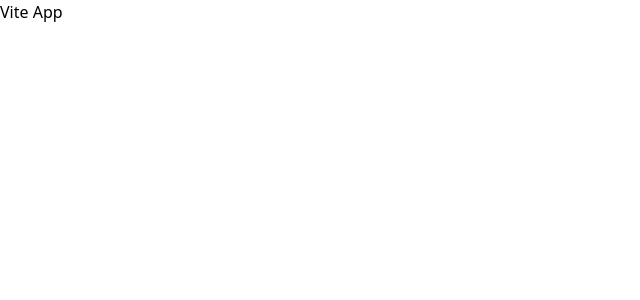
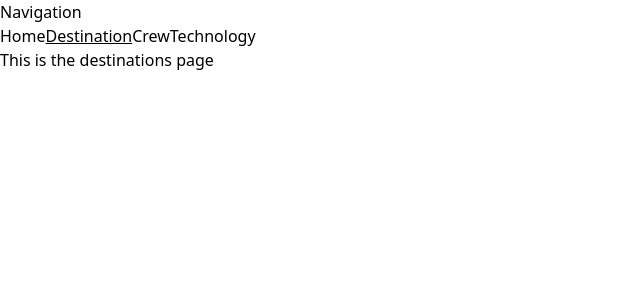
Before and after one commit to sos321/space-tourism, a React (Vite) app: page /destination in a window 1280 px wide. Shown: the top 300 px of the page, without its empty margins (0-640 px from the left). Built offline with nearby package versions, Linux system fonts and the light colour scheme.

Commit message:
create route structure

```diff
--- a/src/App.jsx
+++ /dev/null
@@ -1,5 +0,0 @@
-function App() {
-  return <div className="App">Vite App</div>;
-}
-
-export default App;
--- /dev/null
+++ b/src/components/navigation.jsx
@@ -0,0 +1,25 @@
+import { Fragment } from "react";
+import { Outlet, NavLink } from "react-router-dom";
+
+function Navigation() {
+  return (
+    <Fragment>
+      <div>
+        <p>Navigation</p>
+        {["Home", "Destination", "Crew", "Technology"].map((nav) => (
+          <NavLink
+            to={`/${nav === "Home" ? "" : nav.toLowerCase()}`}
+            className={({ isActive }) => (isActive ? "underline" : "")}
+          >
+            {nav}
+          </NavLink>
+        ))}
+      </div>
+      <div>
+        <Outlet />
+      </div>
+    </Fragment>
+  );
+}
+
+export default Navigation;
--- a/src/main.jsx
+++ b/src/main.jsx
@@ -1,10 +1,43 @@
 import React from "react";
 import ReactDOM from "react-dom/client";
-import App from "./App";
+import { createBrowserRouter, RouterProvider } from "react-router-dom";
+
 import "./static/index.css";
+import Index from "./pages/index";
+import Destination from "./pages/destination";
+import Navigation from "./components/navigation";
+import Technology from "./pages/technology";
+import Crew from "./pages/Crew";
+import ErrorPage from "./pages/error-page";
+
+const router = createBrowserRouter([
+  {
+    path: "/",
+    element: <Navigation />,
+    errorElement: <ErrorPage />,
+    children: [
+      {
+        index: true,
+        element: <Index />,
+      },
+      {
+        path: "/destination",
+        element: <Destination />,
+      },
+      {
+        path: "/technology",
+        element: <Technology />,
+      },
+      {
+        path: "/crew",
+        element: <Crew />,
+      },
+    ],
+  },
+]);
 
 ReactDOM.createRoot(document.getElementById("root")).render(
   <React.StrictMode>
-    <App />
+    <RouterProvider router={router} />
   </React.StrictMode>
 );
--- /dev/null
+++ b/src/pages/crew.jsx
@@ -0,0 +1,5 @@
+function Crew() {
+  return <h1>Crew page</h1>;
+}
+
+export default Crew;
--- /dev/null
+++ b/src/pages/destination.jsx
@@ -0,0 +1,5 @@
+function Destination() {
+  return <h1>This is the destinations page</h1>;
+}
+
+export default Destination;
--- /dev/null
+++ b/src/pages/error-page.jsx
@@ -0,0 +1,3 @@
+export default function ErrorPage() {
+  return <div>Error occured</div>;
+}
--- /dev/null
+++ b/src/pages/index.jsx
@@ -0,0 +1,5 @@
+function Welcome() {
+  return <h1>This is the homepage</h1>;
+}
+
+export default Welcome;
--- /dev/null
+++ b/src/pages/technology.jsx
@@ -0,0 +1,5 @@
+function Technology() {
+  return <h1>Technology page</h1>;
+}
+
+export default Technology;
```
